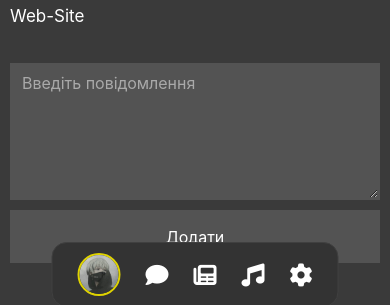
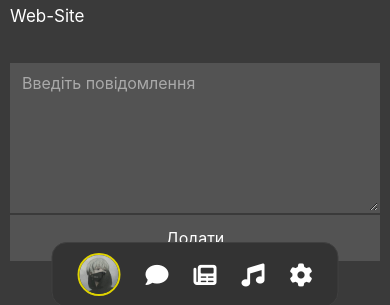
Before and after one commit to labCap/course-samurai-app, a React (Create React App) app: page / in a window 390 px wide. Shown: the part 527-832 px from the top of the page. Built offline with nearby package versions, Linux system fonts and the light colour scheme.

Commit message:
updated style

```diff
--- a/src/components/add-post/add-post.scss
+++ b/src/components/add-post/add-post.scss
@@ -10,15 +10,11 @@
 }
 
 .form {
-	display: flex;
-	align-items: start;
 	width: 100%;
 	height: 100%;
 	padding: 0 10px;
 
 	@media (max-width: 425px) {
-		flex-direction: column;
-		gap: 10px;
 		padding: 0;
 	}
 
```
